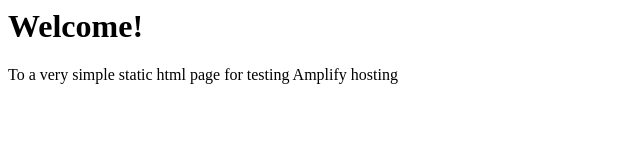
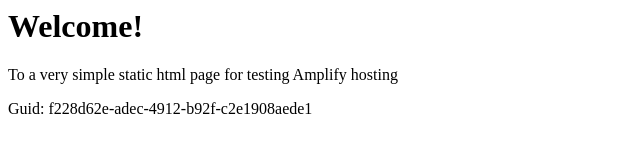
Before and after one commit to aws-aemilia-hkg/Github-PR-Commit-Integration-Test-DoNotTouch-Gith-P5X5MO5I-v1-preprod-ap-east-1, a website: page src/index.html in a window 1280 px wide. Shown: the whole page, without its empty margins (0-640 px from the left). Drawn offline with Linux system fonts and the light colour scheme.

Commit message:
commit from integ tests

```diff
--- a/src/index.html
+++ b/src/index.html
@@ -1,3 +1,5 @@
+
+
 <html lang="en">
 
 <head>
@@ -10,6 +12,6 @@
 <body>
     <h1>Welcome!</h1>
     <p>To a very simple static html page for testing Amplify hosting</p>
-</body>
+    <p>Guid: f228d62e-adec-4912-b92f-c2e1908aede1</p></body>
 
 </html>
```
